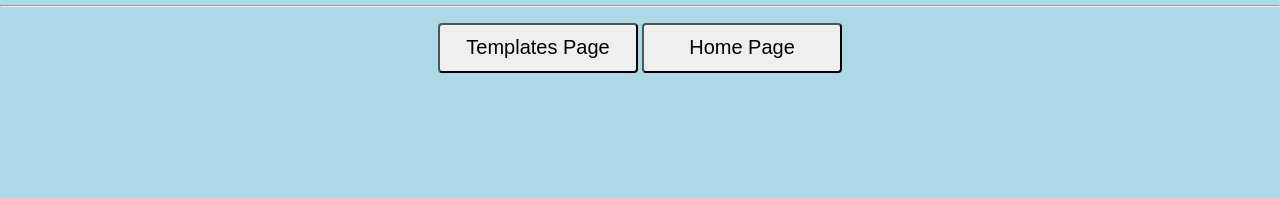
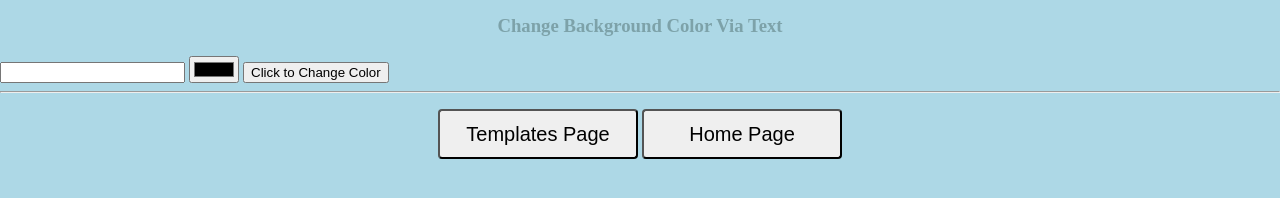
Before and after one commit to Andrewnar/CS-146, a plain HTML site: page templates/Minimalist Template/minimalist.home.html in a window 1280 px wide. Shown: the part 546-744 px from the top of the page. Drawn offline with Linux system fonts and the light colour scheme; files that its build step writes are made by us from their sources.

Commit message:
added color changer

```diff
--- a/templates/Minimalist Template/minimalist.home.html
+++ b/templates/Minimalist Template/minimalist.home.html
@@ -37,6 +37,16 @@
 		<input type="text" name="userContent" id = "userContent">
 		</form>
 		<button class = "subbutton" onclick = "updateContent()">Submit</button>
+		<h3>Change Background Color Via Text</h3>
+
+		<input type="text" id="colorInputText">
+
+		<input type="color" id="colorInputColor">
+
+		<input type="button" id="colorButton" value="Click to Change Color"
+		onclick="changeColor()">
+
+		<script src = "minimalist.js"></script>
 	<hr>
 	<p><a href="../../templates.html"><button class="button">Templates Page</button></a>
 	<a href="../../index.html"><button class="button">Home Page</button></a></p>
```
